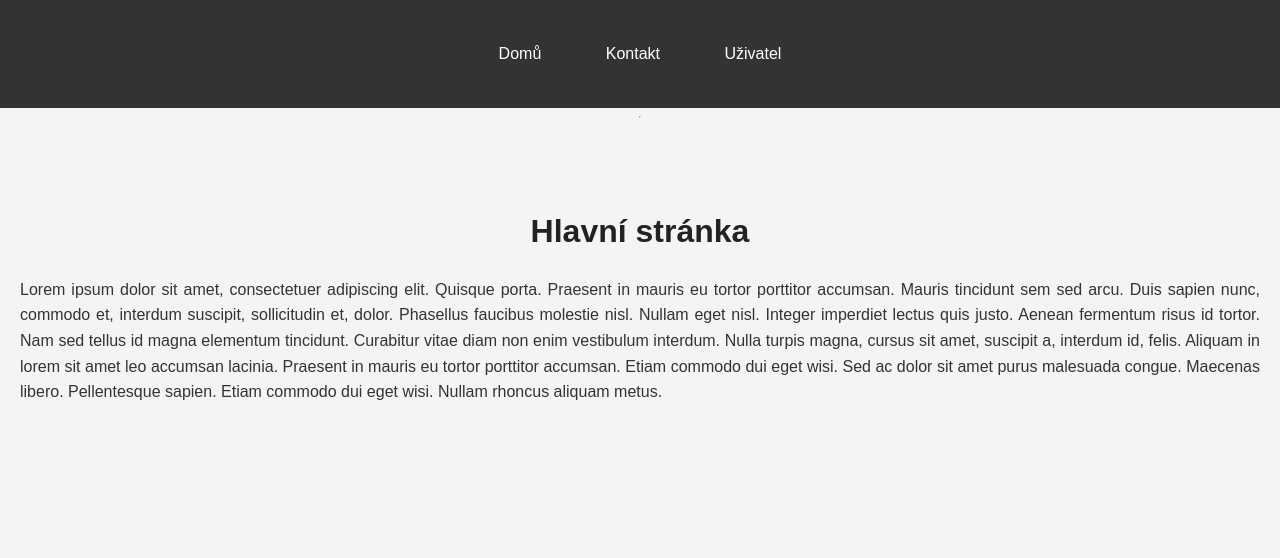
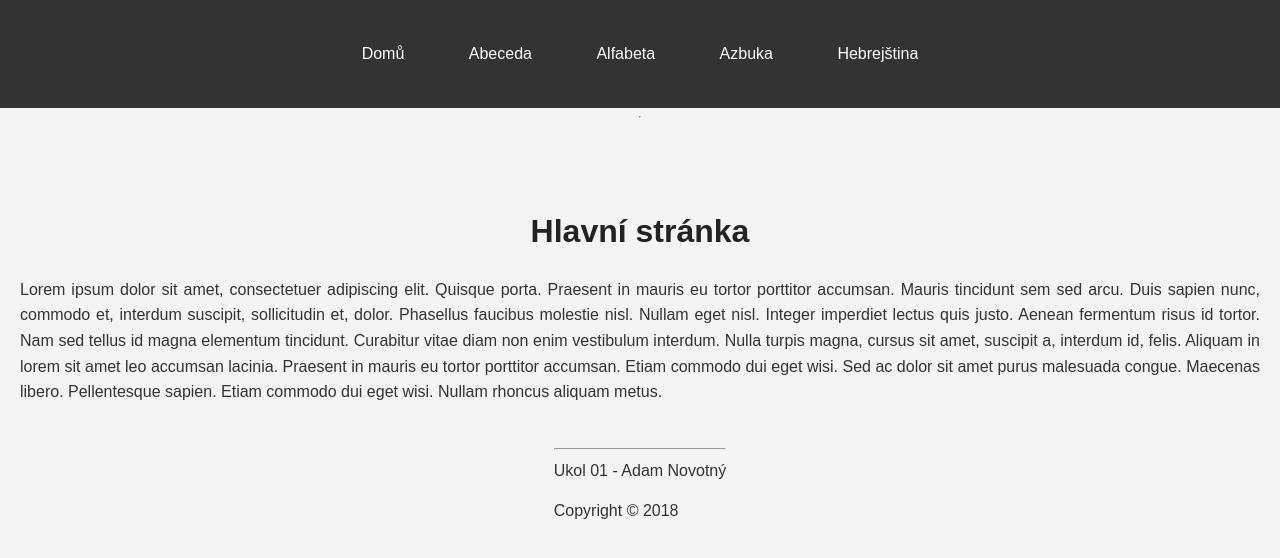
Before and after one commit to adamnovotny1/Flask, a Flask app: page / in a window 1280 px wide. Shown: the top 558 px of the page. Run offline with Flask 3, Linux system fonts and the light colour scheme.

Commit message:
Vytvoření base presenteru base.html

```diff
--- a/templates/base.html
+++ b/templates/base.html
@@ -2,20 +2,28 @@
 <html lang="en">
 <head>
     <meta charset="UTF-8">
-    <title>{% block title %} {% endblock %} - FlaskApp</title>
+    <title>{% block title %} {% endblock %} - ukol01</title>
     <link rel="stylesheet" href="{{url_for('static',filename="css/style.css")}}">
 </head>
 <body>
 <nav class="menu">
     <ul>
         <li><a href="{{ url_for('index') }}">Domů</a></li>
-        <li><a href="{{ url_for('contact') }}">Kontakt</a></li>
-        <li><a href="{{ url_for('user', username='adam') }}">Uživatel</a></li>
+        <li><a href="{{ url_for('abc') }}">Abeceda</a></li>
+        <li><a href="{{ url_for('alfa') }}">Alfabeta</a></li>
+        <li><a href="{{ url_for('azb') }}">Azbuka</a></li>
+        <li><a href="{{ url_for('heb') }}">Hebrejština</a></li>
+
     </ul>
 </nav>
 <hr>
 <div class="content">
     {% block content %} {% endblock %}
 </div>
+<footer>
+    <hr>
+    <p>Ukol 01 - Adam Novotný</p>
+    <p>Copyright &copy; 2018</p>
+</footer>
 </body>
 </html>
```
